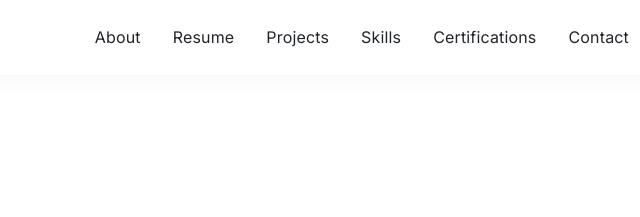
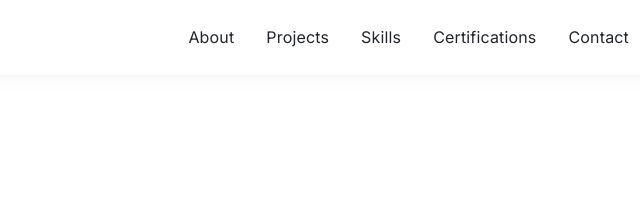
Before and after one commit to vedant2672/vedant2672.github.io, a plain HTML site: page index.html in a window 1280 px wide. Shown: the top 217 px of the page, 541-1181 px from the left. Drawn offline with nearby package versions, Linux system fonts and the light colour scheme.

Commit message:
removed resume button from navbar

```diff
--- a/index.html
+++ b/index.html
@@ -31,7 +31,6 @@
         </a>
         <div class="nav-info">
           <a href="#about" class="nav-link" data-section="about">About</a>
-          <a href="https://drive.google.com/file/d/1PRnMAVKm366ncvw9rytxiA422KcKTuFM/view?usp=drive_link" class="nav-link" target="_blank">Resume</a>
           <a href="#projects" class="nav-link" data-section="projects"
             >Projects</a
           >
--- a/script.js
+++ b/script.js
@@ -143,7 +143,7 @@ document.addEventListener("DOMContentLoaded", () => {
     return emailRegex.test(email);
   }
 
-  // Helper function to show form status
+    // Helper function to show form status
   function showFormStatus(type, message) {
     formStatus.style.display = "block";
     formStatus.textContent = message;
@@ -159,6 +159,8 @@ document.addEventListener("DOMContentLoaded", () => {
       formStatus.classList.add("loading");
     }
   }
+
+  // Add smooth scrolling animation for navigation links
 
   // Add smooth scrolling animation for navigation links
   const navLinks = document.querySelectorAll(".nav-link");
```
